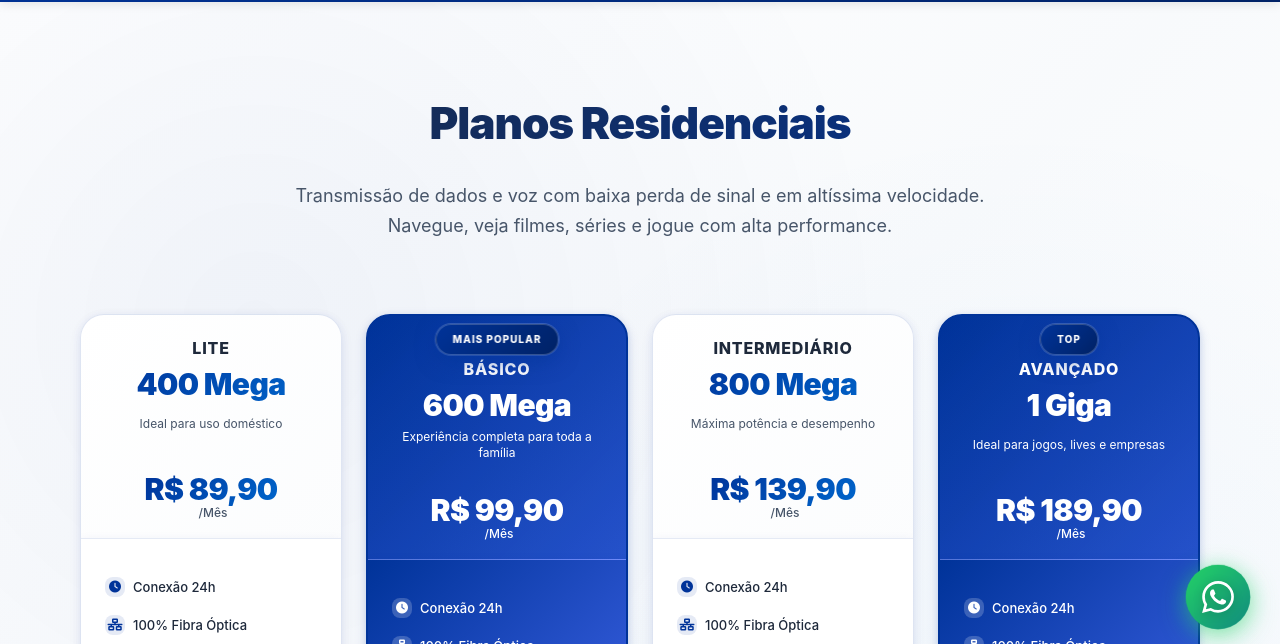
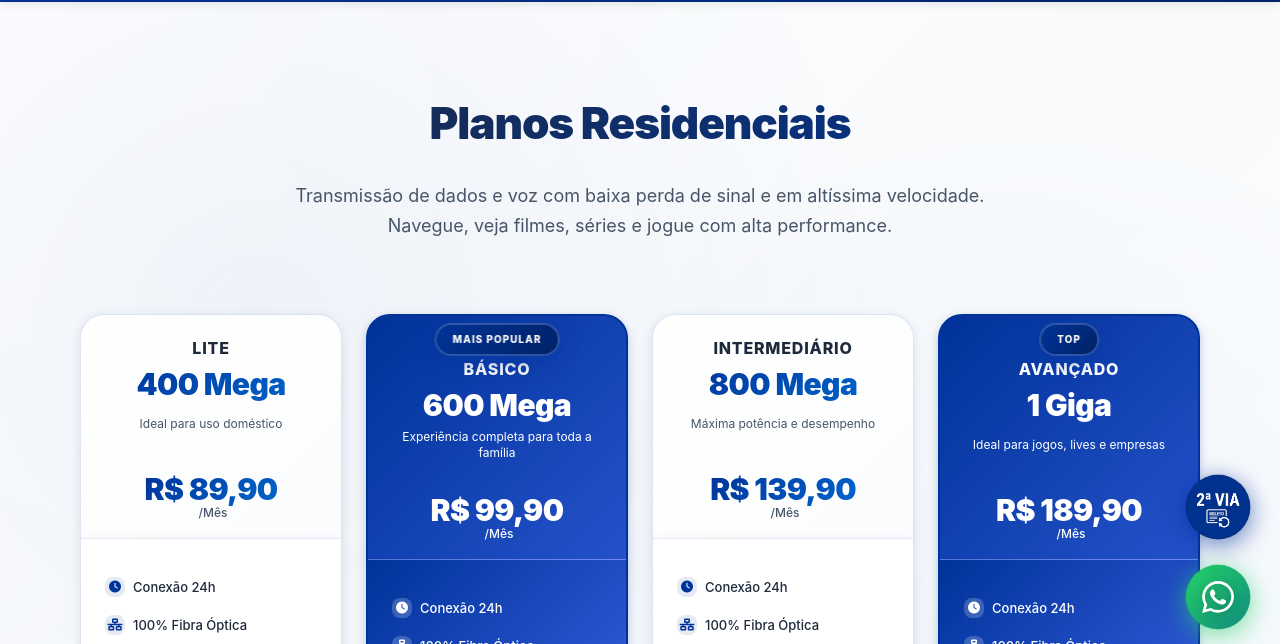
Before and after one commit to LadiesMan0217/Amplanet, a plain HTML site: page pages/planos.html in a window 1280 px wide. Shown: the part 141-785 px from the top of the page. Drawn offline with Linux system fonts and the light colour scheme.

Commit message:
Adicionado botão flutuante para acesso à 2ª via do boleto na página de planos, melhorando a usabilidade e facilitando o acesso a informações financeiras para os usuários.

```diff
--- a/pages/planos.html
+++ b/pages/planos.html
@@ -348,6 +348,11 @@
         </svg>
     </a>
 
+    <!-- Botão Flutuante 2ª Via do Boleto -->
+    <a href="https://amplanet.com.br/central_assinante_web/login" target="_blank" class="boleto-float" aria-label="2ª Via do Boleto">
+        <img src="../assets/images/Icones/Boleto Icone.png" alt="2ª Via do Boleto">
+    </a>
+
     <script src="../assets/js/main.js"></script>
 </body>
 </html>
```
